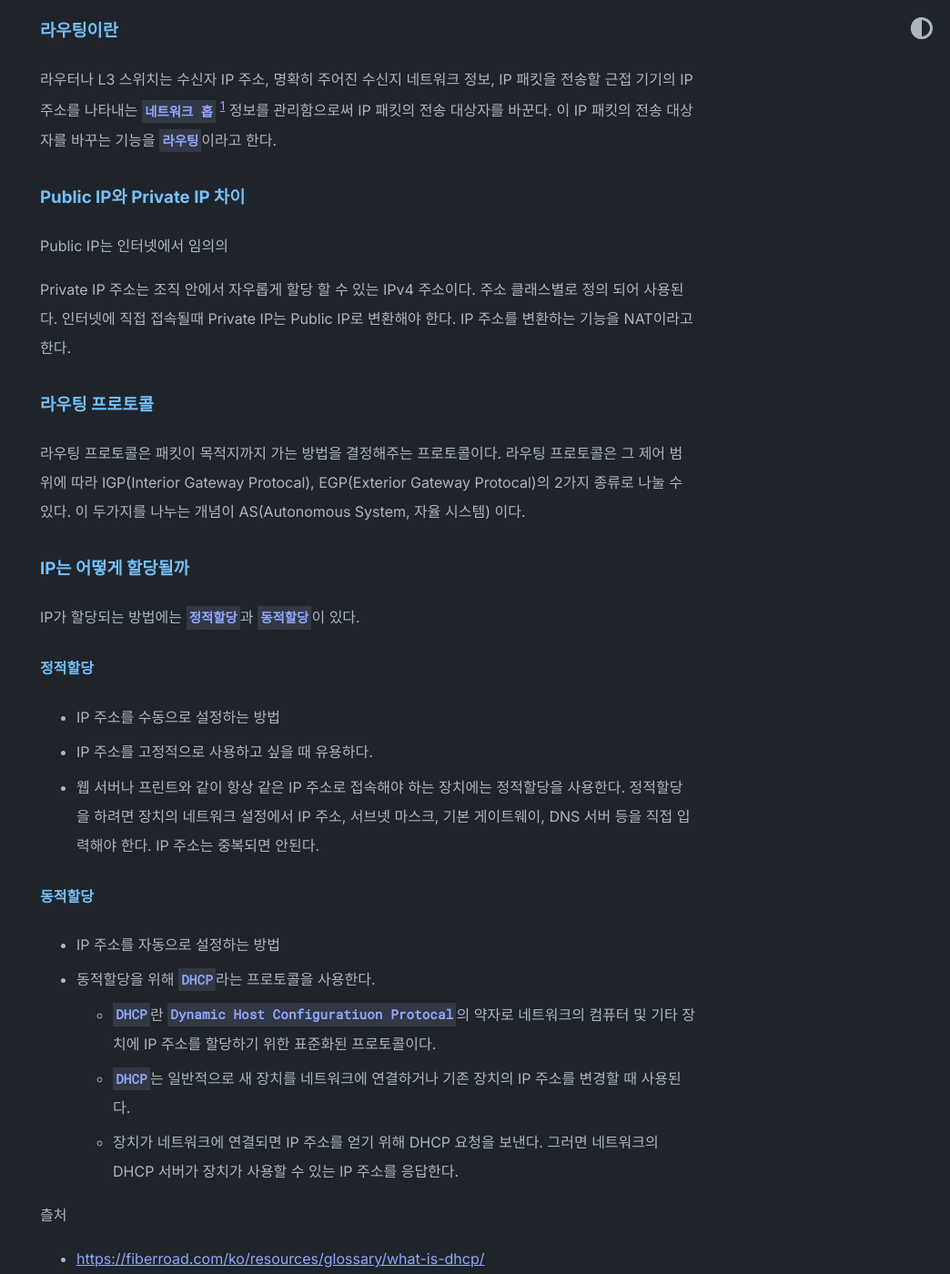
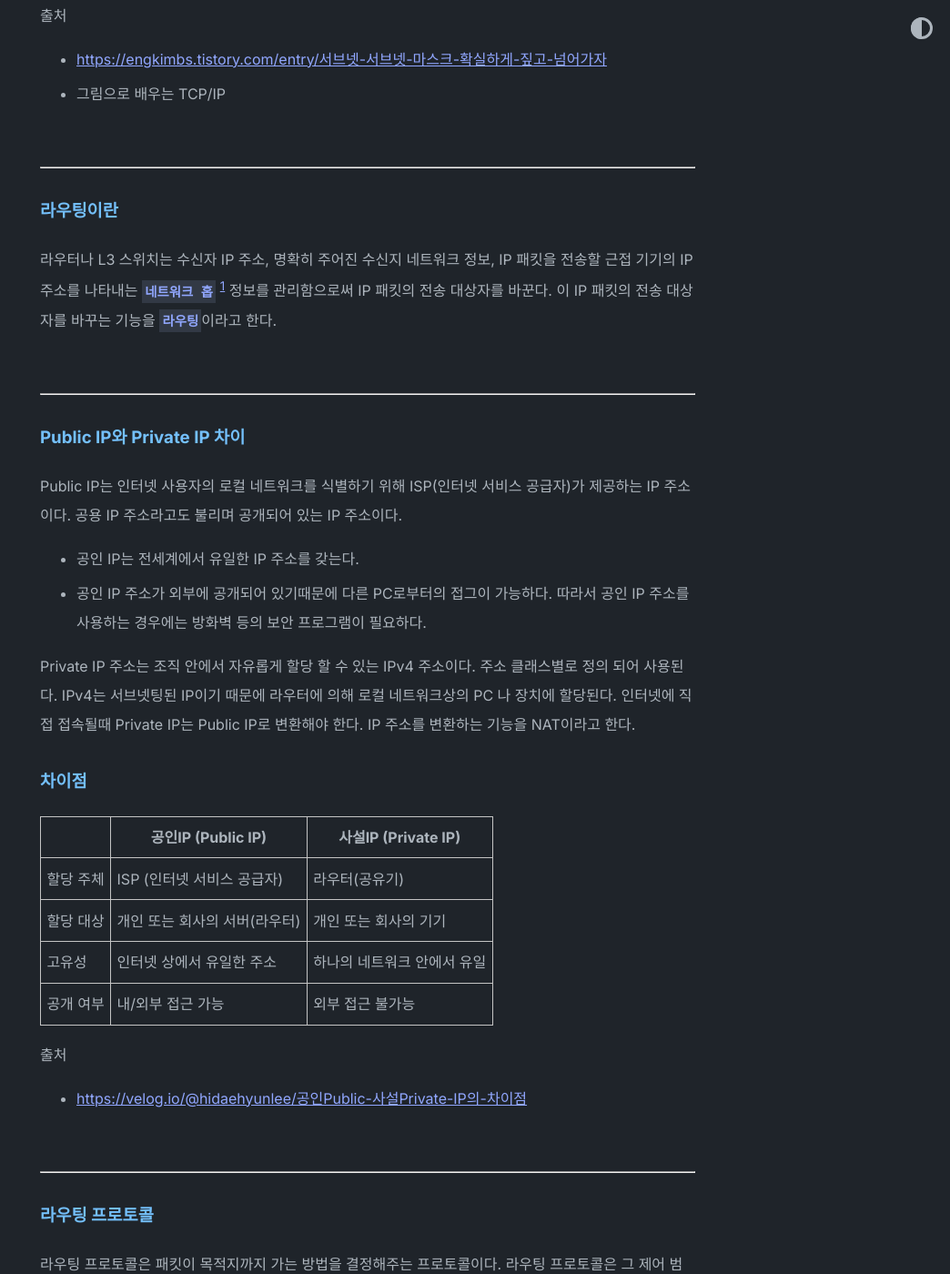
Before and after one commit to futuremaker019/blog, a Jekyll site: the page built from _posts/study/2023-11-28-네트워크 레이어, IP프로토콜.md, in a window 1280 px wide and 1400 px high, scrolled down 1895 px. Shown: the whole window at 91% size, without its empty margins (236-1280 px from the left). Built offline with Jekyll 4.4.1, drawn with Linux system fonts in a browser that asks for light colours; comment, search, counter and statistics services are not loaded; some of the changed text lies outside the part shown.

Commit message:
네트워크 레이어 수정

```diff
--- a/_posts/study/2023-11-28-네트워크 레이어, IP프로토콜.md
+++ b/_posts/study/2023-11-28-네트워크 레이어, IP프로토콜.md
@@ -6,6 +6,9 @@ tags: [study]
 ### IP 주소란
 
 OSI 7계층 중에서 3계층인 네트워크 계층에 속하며 컴퓨터 네트워크에서 장치들이 서로 인식하고 통신을 하기 위해서 사용하는 특수한 번호이다. 이번호를 이용하여 발신자를 대신하여 메시지가 전송되고 수신자를 향하여 예정된 목적지로 전달된다.
+
+<br>
+<hr>
 
 ### IPV4와 IPV6의 차이점
 
@@ -25,6 +28,9 @@ IP version 4 주소, 줄여서 `IPv4` 주소는 오늘날 일반적으로 사용
 | 보안              | IPSec 프로토콜 별도 설치                | IPSec 자체 지원                                                    |
 | 서비스 품질       | 제한적 품질 보장                        | 확장된 품질 보장                                                   |
 
+<br>
+<hr>
+
 ### 서브넷과 서브넷 마스크란
 
 서브넷이란 IP 주소에서 네트워크 영역을 부분적으로 나눈 부분 네트워크라는 뜻이다. 그리고 이 서브넷을 만들때 쓰이는 것이 바로 서브넷 마스크이다. 서브넷 마스크는 IP 주소 체계의 Network ID와 Host ID 를 분리하는 역할을 한다.
@@ -40,19 +46,47 @@ IPv4 주소는 네트워크 부분과 호스트 부분 2개로 구성되어있
 - [https://engkimbs.tistory.com/entry/서브넷-서브넷-마스크-확실하게-짚고-넘어가자](https://engkimbs.tistory.com/entry/%EC%84%9C%EB%B8%8C%EB%84%B7-%EC%84%9C%EB%B8%8C%EB%84%B7-%EB%A7%88%EC%8A%A4%ED%81%AC-%ED%99%95%EC%8B%A4%ED%95%98%EA%B2%8C-%EC%A7%9A%EA%B3%A0-%EB%84%98%EC%96%B4%EA%B0%80%EC%9E%90)
 - 그림으로 배우는 TCP/IP
 
+<br>
+<hr>
+
 ### 라우팅이란
 
 라우터나 L3 스위치는 수신자 IP 주소, 명확히 주어진 수신지 네트워크 정보, IP 패킷을 전송할 근접 기기의 IP 주소를 나타내는 `네트워크 홉` [^1] 정보를 관리함으로써 IP 패킷의 전송 대상자를 바꾼다. 이 IP 패킷의 전송 대상자를 바꾸는 기능을 `라우팅`이라고 한다.
 
+<br>
+<hr>
+
 ### Public IP와 Private IP 차이
 
-Public IP는 인터넷에서 임의의
+Public IP는 인터넷 사용자의 로컬 네트워크를 식별하기 위해 ISP(인터넷 서비스 공급자)가 제공하는 IP 주소이다. 공용 IP 주소라고도 불리며 공개되어 있는 IP 주소이다.
 
-Private IP 주소는 조직 안에서 자우롭게 할당 할 수 있는 IPv4 주소이다. 주소 클래스별로 정의 되어 사용된다. 인터넷에 직접 접속될때 Private IP는 Public IP로 변환해야 한다. IP 주소를 변환하는 기능을 NAT이라고 한다.
+- 공인 IP는 전세계에서 유일한 IP 주소를 갖는다.
+- 공인 IP 주소가 외부에 공개되어 있기때문에 다른 PC로부터의 접그이 가능하다. 따라서 공인 IP 주소를 사용하는 경우에는 방화벽 등의 보안 프로그램이 필요하다.
+
+Private IP 주소는 조직 안에서 자유롭게 할당 할 수 있는 IPv4 주소이다. 주소 클래스별로 정의 되어 사용된다. IPv4는 서브넷팅된 IP이기 때문에 라우터에 의해 로컬 네트워크상의 PC 나 장치에 할당된다. 인터넷에 직접 접속될때 Private IP는 Public IP로 변환해야 한다. IP 주소를 변환하는 기능을 NAT이라고 한다.
+
+### 차이점
+
+|           | 공인IP (Public IP)            | 사설IP (Private IP)         |
+| --------- | ----------------------------- | --------------------------- |
+| 할당 주체 | ISP (인터넷 서비스 공급자)    | 라우터(공유기)              |
+| 할당 대상 | 개인 또는 회사의 서버(라우터) | 개인 또는 회사의 기기       |
+| 고유성    | 인터넷 상에서 유일한 주소     | 하나의 네트워크 안에서 유일 |
+| 공개 여부 | 내/외부 접근 가능             | 외부 접근 불가능            |
+
+출처
+
+- [https://velog.io/@hidaehyunlee/공인Public-사설Private-IP의-차이점](https://velog.io/@hidaehyunlee/%EA%B3%B5%EC%9D%B8Public-%EC%82%AC%EC%84%A4Private-IP%EC%9D%98-%EC%B0%A8%EC%9D%B4%EC%A0%90)
+
+<br>
+<hr>
 
 ### 라우팅 프로토콜
 
 라우팅 프로토콜은 패킷이 목적지까지 가는 방법을 결정해주는 프로토콜이다. 라우팅 프로토콜은 그 제어 범위에 따라 IGP(Interior Gateway Protocal), EGP(Exterior Gateway Protocal)의 2가지 종류로 나눌 수 있다. 이 두가지를 나누는 개념이 AS(Autonomous System, 자율 시스템) 이다.
+
+<br>
+<hr>
 
 ### IP는 어떻게 할당될까
 
@@ -76,11 +110,17 @@ IP가 할당되는 방법에는 `정적할당`과 `동적할당`이 있다.
 
 - [https://fiberroad.com/ko/resources/glossary/what-is-dhcp/](https://fiberroad.com/ko/resources/glossary/what-is-dhcp/)
 
+<br>
+<hr>
+
 ### NAT란
 
 - IP 주소를 변환하는 기술을 `NAT(Network Address Translation)`라 부른다. IP 패킷의 TCP/UDP 포트 숫자와 소스 및 목적지의 IP 주소 등을 재기록하면서 라우터를 통해 네트워크 트래픽을 주고 받는 기술을 말합니다.
 - NAT을 사용하면 부족한 글로벌 IP 주소를 절약할 수 있고, 같은 네트워크 주소를 가진 시스템 사이에서 통신할 수 있는 등 IP 환경에 내재된 다양한 문제를 해결할 수 있다.
 - NAT를 이용하는 이유는 대개 사설 네트워크에 속한 여러 개의 호스트가 하나의 공인 IP 주소를 사용하여 인터넷에 접속하기 위함이다.
+
+<br>
+<hr>
 
 ### ICMP란
 
@@ -89,4 +129,5 @@ ICMP는 Internet Control Message Protocal의 약자로 네트워크 계층의
 대표적인 ICMPv4의 동작으로는 `에코 요청/응답`, `Destination Unreachable (수신지 도달불가)`, `Time-to-live exceeded (패킷 유효기간 초과)`가 있고, ICMPv6는 ICMPv4가 가진 기능을 더해, MAC 주소를 학습하는 기능, 네트워크 정로를 제공하는 기능 등이 있어 한층 중요한 역할을 담당하게 되었다.
 
 ---
+
 [^1]: 홉(Hop)은 컴퓨터 네트워크에서 출발지와 목적지 사이에 위치한 경로의 한 부분이다. 데이터 패킷은 브리지, 라우터, 게이트 웨이를 거치면서 출발지에서 목적지로 경유한다. 패킷이 다음 네트워크 장비로 이동할 때마다 홉이 하나 발생한다.
```
